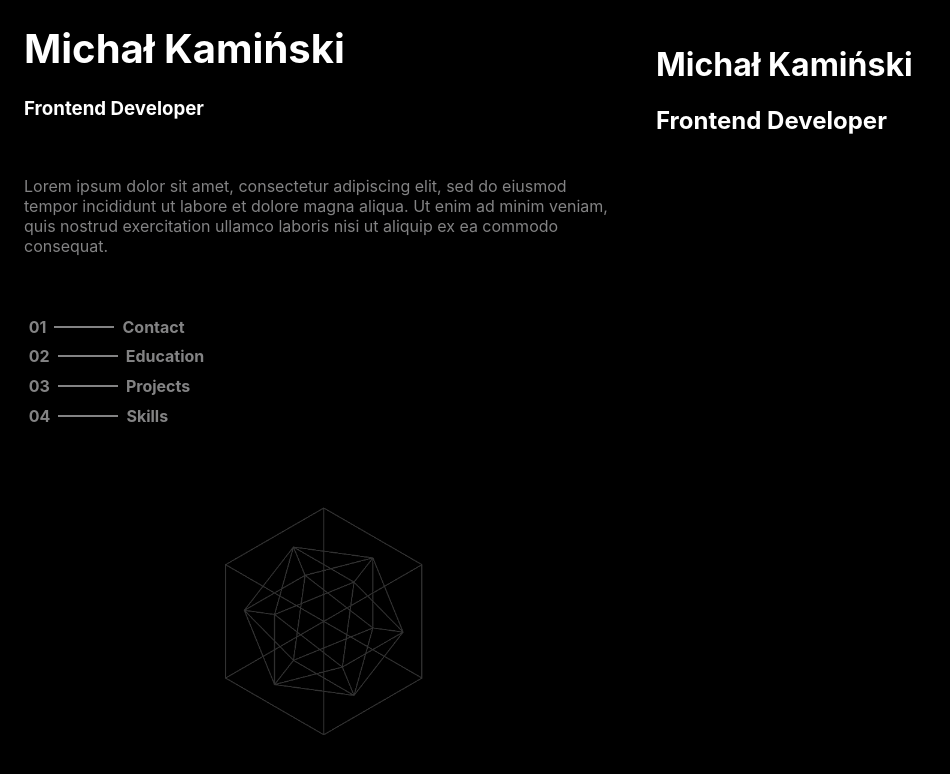
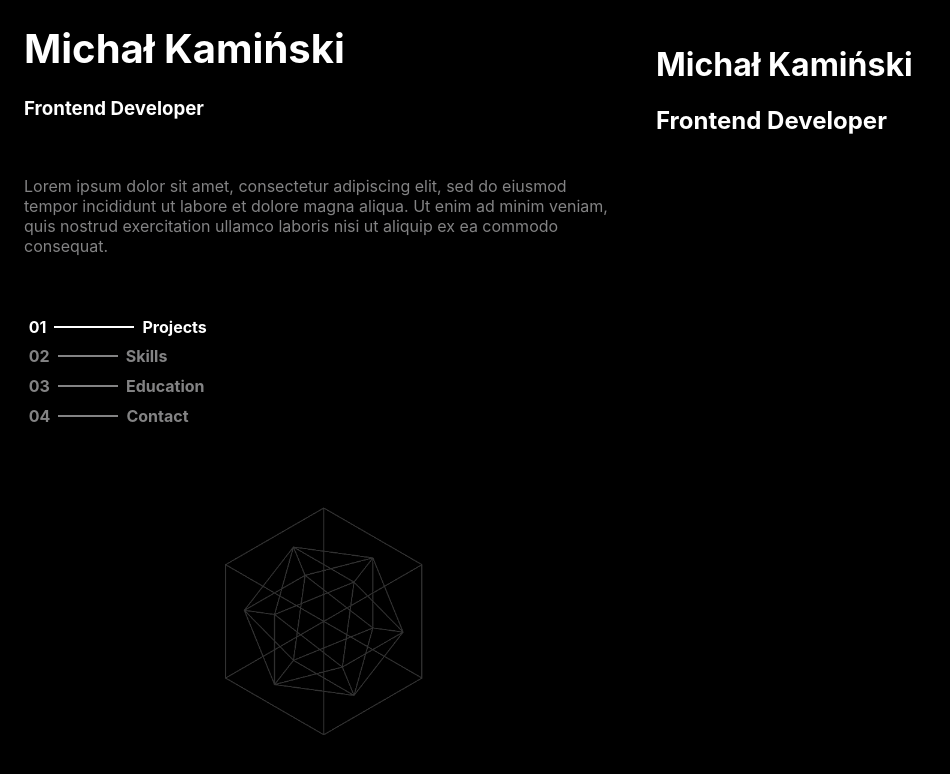
Before and after one commit to KamienKaze/portfolio-remaster, an Angular app: page / in a window 1280 px wide. Shown: the top 774 px of the page, without its empty margins (0-950 px from the left). Built offline with nearby package versions, Linux system fonts and the light colour scheme.

Commit message:
finished static section

```diff
--- a/src/app/static-section/reference/reference.component.html
+++ b/src/app/static-section/reference/reference.component.html
@@ -1,8 +1,5 @@
-<div
-  class="reference"
-  [ngClass]="isActive ? 'active' : 'not-active'"
-  (click)="changeIsActiveState()"
->
+<div class="reference"
+     [ngClass]="isActive ? 'active' : 'not-active'">
   <div class="description">{{ referenceId + 1 | number : '2.0-0' }}</div>
   <div class="bar"></div>
   <div class="description">{{ referenceName | titlecase }}</div>
--- a/src/app/static-section/reference/reference.component.scss
+++ b/src/app/static-section/reference/reference.component.scss
@@ -11,6 +11,7 @@
 
     padding: 0.3rem;
 
+    user-select: none;
     text-decoration: none;
 
     & > .description {
--- a/src/app/static-section/reference/reference.component.ts
+++ b/src/app/static-section/reference/reference.component.ts
@@ -9,8 +9,4 @@ export class ReferenceComponent {
   @Input('isActive') public isActive: boolean = false;
   @Input('referenceId') public referenceId: number = 0;
   @Input('referenceName') public referenceName: string = 'not-assigned';
-
-  public changeIsActiveState(): void {
-    this.isActive = !this.isActive;
-  }
 }
--- a/src/app/static-section/static-section/static-section.component.html
+++ b/src/app/static-section/static-section/static-section.component.html
@@ -8,11 +8,10 @@
   nostrud exercitation ullamco laboris nisi ut aliquip ex ea commodo consequat.
 </p>
 <div class="references">
-  <app-reference *ngFor="let reference of references | keyvalue; let i = index"
+  <app-reference *ngFor="let reference of references | keyvalue: sortingFunction; let i = index"
                  [referenceId]="i"
                  [referenceName]="reference.key"
                  [isActive]="activeReference == reference.value"
-                 (click)="onReferenceClick(reference.value)"
-  />
+                 (click)="onReferenceClick(reference.value)" />
 </div>
-<img src="./assets/gifs/cube.gif" alt="spinning-cube-gif"/>
+<img src="./assets/gifs/cube.gif" alt="spinning-cube-gif" />
--- a/src/app/static-section/static-section/static-section.component.ts
+++ b/src/app/static-section/static-section/static-section.component.ts
@@ -15,10 +15,13 @@ export enum References {
 })
 export class StaticSectionComponent {
   protected readonly references = References;
-  public activeReference: References | null = null;
+  public activeReference: References = References.Projects;
 
   public onReferenceClick(newActiveReference: References): void {
     this.activeReference = newActiveReference;
-    console.log(this.activeReference);
+  }
+
+  public sortingFunction(): number {
+    return 0;
   }
 }
```
